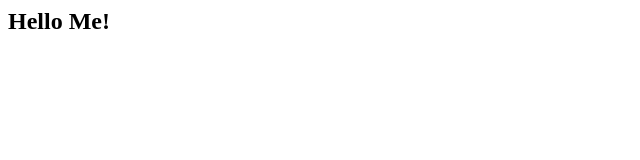
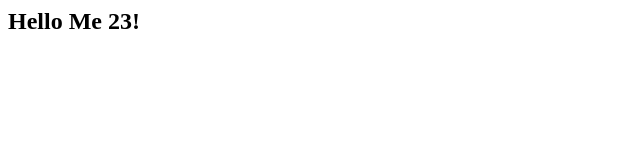
Before and after one commit to dhanuka777/billingApp, a plain HTML site: page Index.html in a window 1280 px wide. Shown: the full height of the page, 0-640 px from the left. Drawn offline with Linux system fonts and the light colour scheme.

Commit message:
23 added

```diff
--- a/Index.html
+++ b/Index.html
@@ -2,7 +2,7 @@
 <head></head>
 
 <body>
-  <h2>Hello Me!</h2>
+  <h2>Hello Me 23!</h2>
 
 </body>
 
```
